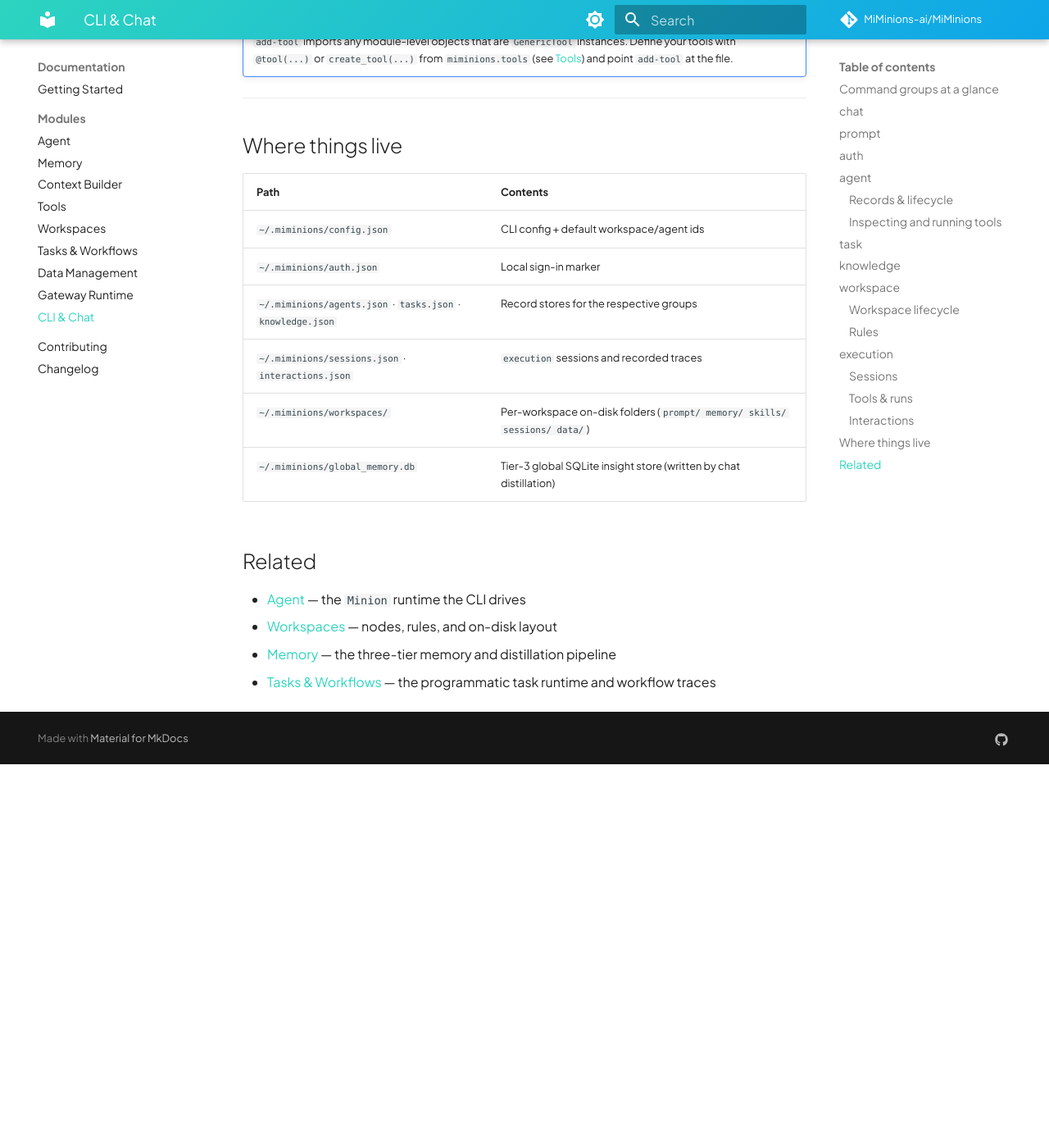
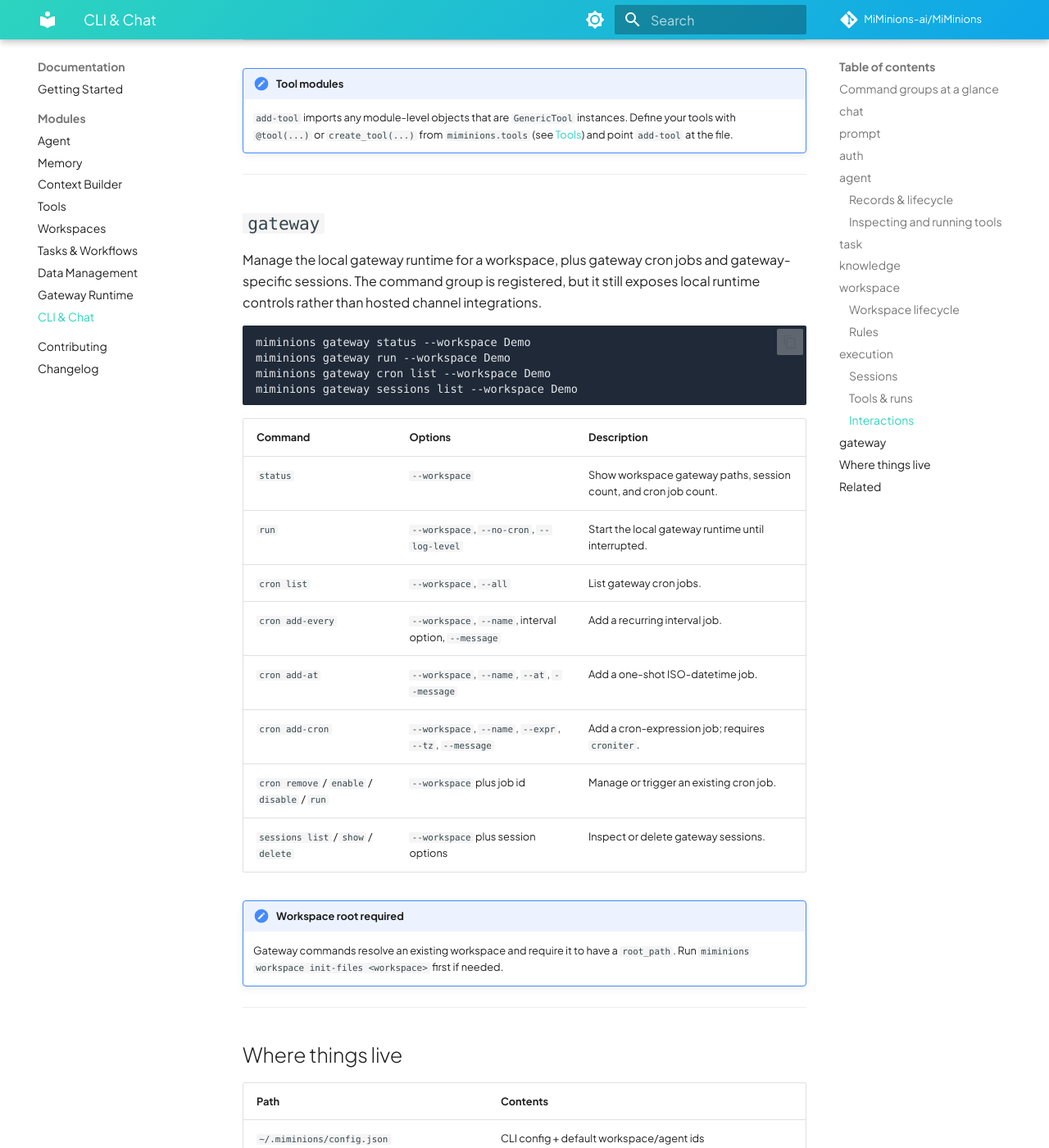
Before and after one commit to MiMinions-ai/MiMinions, an MkDocs documentation site: the page built from docs/modules/cli.md, in a window 1280 px wide and 1400 px high, scrolled down 10282 px. Shown: the whole window at 82% size. Built offline with MkDocs 1.6.1 and Material for MkDocs 9.7.7, drawn with Linux system fonts in a browser that asks for light colours; comment, search, counter and statistics services are not loaded; before the commit the page ends 11214 px from its top, so only the background shows below that; some of the changed text lies outside the part shown.

Commit message:
update docs

````diff
--- a/docs/modules/cli.md
+++ b/docs/modules/cli.md
@@ -28,6 +28,7 @@ python -m miminions --help
 -   :material-book-open-variant: **`knowledge`** — versioned knowledge entries
 -   :material-graph-outline: **`workspace`** — workspaces, rules, and on-disk scaffolding
 -   :material-play-circle: **`execution`** — live tool-execution sessions and interaction traces
+-   :material-lan: **`gateway`** — local gateway runtime, cron jobs, and gateway sessions
 
 </div>
 
@@ -334,6 +335,33 @@ miminions execution session stop
 
 ---
 
+## `gateway`
+
+Manage the local gateway runtime for a workspace, plus gateway cron jobs and gateway-specific sessions. The command group is registered, but it still exposes local runtime controls rather than hosted channel integrations.
+
+```bash
+miminions gateway status --workspace Demo
+miminions gateway run --workspace Demo
+miminions gateway cron list --workspace Demo
+miminions gateway sessions list --workspace Demo
+```
+
+| Command | Options | Description |
+| --- | --- | --- |
+| `status` | `--workspace` | Show workspace gateway paths, session count, and cron job count. |
+| `run` | `--workspace`, `--no-cron`, `--log-level` | Start the local gateway runtime until interrupted. |
+| `cron list` | `--workspace`, `--all` | List gateway cron jobs. |
+| `cron add-every` | `--workspace`, `--name`, interval option, `--message` | Add a recurring interval job. |
+| `cron add-at` | `--workspace`, `--name`, `--at`, `--message` | Add a one-shot ISO-datetime job. |
+| `cron add-cron` | `--workspace`, `--name`, `--expr`, `--tz`, `--message` | Add a cron-expression job; requires `croniter`. |
+| `cron remove` / `enable` / `disable` / `run` | `--workspace` plus job id | Manage or trigger an existing cron job. |
+| `sessions list` / `show` / `delete` | `--workspace` plus session options | Inspect or delete gateway sessions. |
+
+!!! note "Workspace root required"
+    Gateway commands resolve an existing workspace and require it to have a `root_path`. Run `miminions workspace init-files <workspace>` first if needed.
+
+---
+
 ## Where things live
 
 | Path | Contents |
````
Also changed, not shown: docs/changelog.md (+2 -2 lines), docs/getting-started.md (+1 -1 lines), docs/modules/gateway.md (+1 -1 lines).
